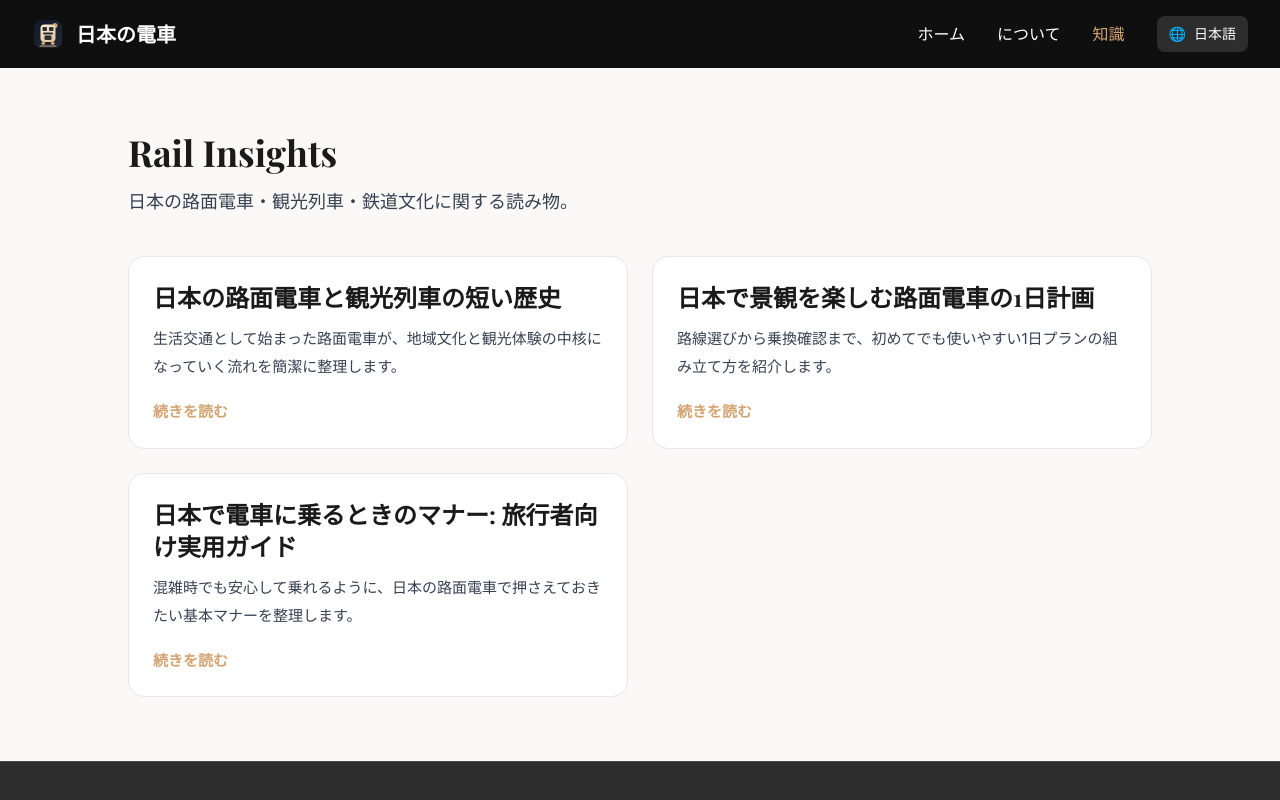
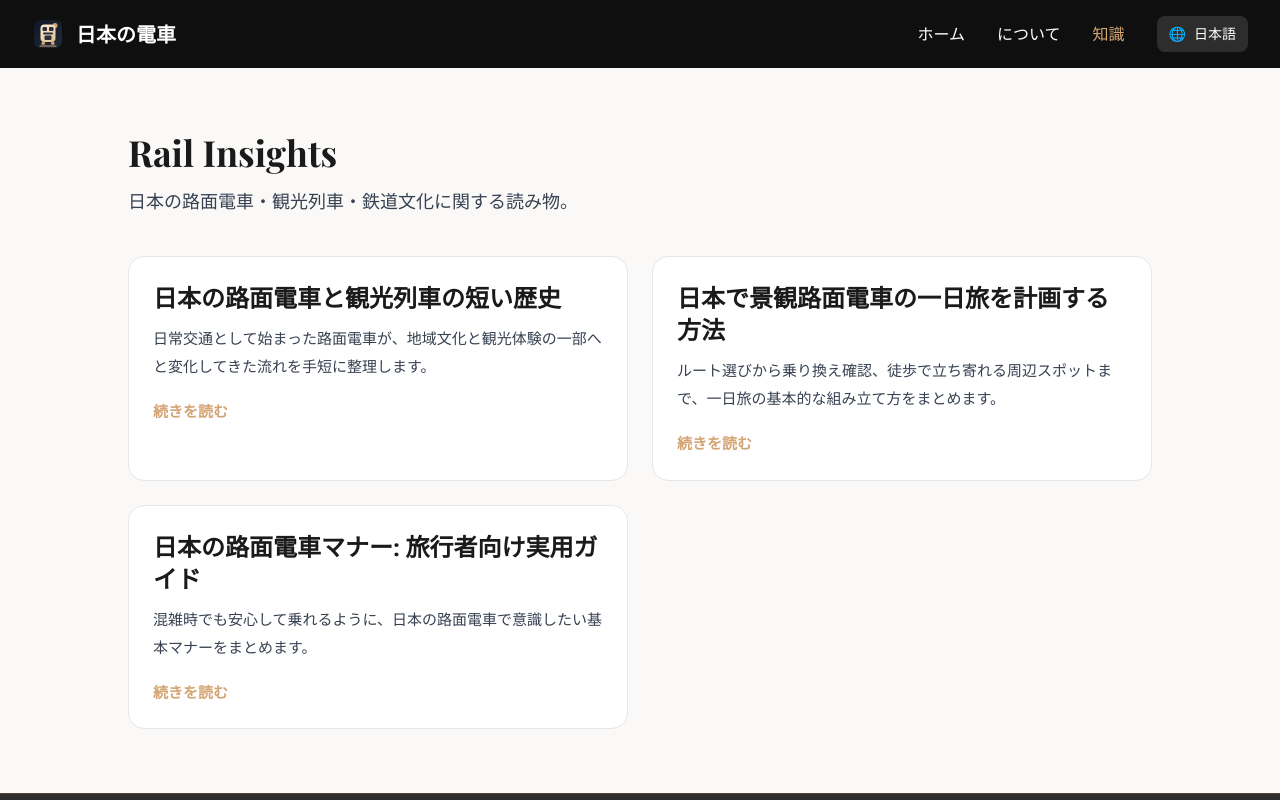
Before and after one commit to shinnflove79/japan-tram-tours-28f, a Vue app: page /ja/insights in a window 1280 px wide. Shown: the top 800 px of the page. Built offline with nearby package versions, Linux system fonts and the light colour scheme.

Commit message:
Fix localized insight content encoding

```diff
--- a/src/data/insights.ts
+++ b/src/data/insights.ts
@@ -45,40 +45,40 @@ export const insights: InsightArticle[] = [
       ja: {
         title: '日本の路面電車と観光列車の短い歴史',
         excerpt:
-          '生活交通として始まった路面電車が、地域文化と観光体験の中核になっていく流れを簡潔に整理します。',
+          '日常交通として始まった路面電車が、地域文化と観光体験の一部へと変化してきた流れを手短に整理します。',
         intro:
-          '日本の鉄道文化は、日常交通としての路面電車と、体験価値を重視した観光列車の両方で成り立っています。',
-        sec1Title: '生活交通から地域文化へ',
+          '日本の鉄道文化には、実用的な都市型路面電車と、体験重視の観光列車の両方が含まれています。',
+        sec1Title: '日常の交通から地域文化へ',
         sec1Body:
-          '多くの路面電車は都市交通として始まり、時代の変化を経て、現在は地域の象徴として観光価値も高めています。',
-        sec2Title: '今も重要な理由',
+          '多くの路面電車は都市交通として始まりましたが、時代の変化を経て、現在では地域の象徴や観光資源としての価値も高まっています。',
+        sec2Title: '今も重要である理由',
         sec2Items: [
-          '歴史ある車両や駅周辺の景観を残している。',
-          '高速移動では見えにくい地域の日常をつないでいる。',
-          '季節の旅や地域観光を支える基盤になっている。',
+          '歴史ある車両や駅周辺の景観を残していること。',
+          '高速移動では見えにくい地域の日常に触れられること。',
+          '季節の風景と結びついた地域観光を支えていること。',
         ],
         sec3Title: '訪問前の確認',
         sec3Body:
-          '運賃・時刻・予約条件は変わるため、最終判断は必ず運行会社の公式案内で確認してください。',
+          '時刻、予約条件、運賃は変更されることがあるため、最終判断は各運行会社の公式案内で確認してください。',
       },
       'zh-TW': {
-        title: '日本路面電車與觀光列車的簡史',
+        title: '日本路面電車與觀光列車的簡短歷史',
         excerpt:
-          '快速理解日本路面電車如何從城市交通，轉變為在地文化與觀光體驗的重要元素。',
+          '快速了解日本的路面電車如何從日常交通，逐漸成為地方文化與觀光體驗的重要元素。',
         intro:
-          '日本鐵道文化同時包含日常通勤導向的路面電車，以及重視旅遊體驗的觀光列車。',
-        sec1Title: '從生活交通到地方文化',
+          '日本的鐵道文化同時包含實用導向的城市路面電車，以及重視旅遊體驗的觀光列車。',
+        sec1Title: '從日常交通到地方文化',
         sec1Body:
-          '許多路面電車最初是城市基礎交通，隨著城市發展，有些路線退場，留下來的路線逐漸成為地方文化象徵。',
+          '許多路面電車最初是城市基礎交通，隨著城市發展與路線更替，留下來的系統逐漸成為地方文化與觀光象徵。',
         sec2Title: '為什麼現在仍然重要',
         sec2Items: [
           '保留歷史車輛、車站與街景脈絡。',
-          '連結高速移動難以覆蓋的在地生活區。',
+          '補上高速交通難以覆蓋的在地生活視角。',
           '支撐地方觀光，尤其是季節型景觀旅行。',
         ],
-        sec3Title: '出發前建議',
+        sec3Title: '出發前提醒',
         sec3Body:
-          '時刻、票價與預約規則可能調整，出發前請以各營運公司官方公告為準。',
+          '時刻、票價與預約規則可能調整，出發前請以各營運公司的官方公告為準。',
       },
     },
   },
@@ -106,42 +106,42 @@ export const insights: InsightArticle[] = [
           'Use this site for overview, then finalize with official operator notices to avoid outdated schedule or booking information.',
       },
       ja: {
-        title: '日本で景観を楽しむ路面電車の1日計画',
+        title: '日本で景観路面電車の一日旅を計画する方法',
         excerpt:
-          '路線選びから乗換確認まで、初めてでも使いやすい1日プランの組み立て方を紹介します。',
+          'ルート選びから乗り換え確認、徒歩で立ち寄れる周辺スポットまで、一日旅の基本的な組み立て方をまとめます。',
         intro:
-          '満足度の高い路面電車旅は、路線の個性・乗換のしやすさ・沿線散策の組み合わせで決まります。',
+          '満足度の高い路面電車旅は、路線の個性、乗り換えやすさ、周辺散策のしやすさのバランスで決まります。',
         sec1Title: 'テーマを一つ決める',
         sec1Body:
-          '海沿い、歴史街区、山あい、レトロ市街地など、その日のテーマを先に決めると動線が組みやすくなります。',
-        sec2Title: '実用チェックリスト',
+          '海沿い、歴史地区、山の景色、レトロな街並みなど、その日の軸を先に決めると行程が整理しやすくなります。',
+        sec2Title: '基本のチェックリスト',
         sec2Items: [
-          '始発・終電と区間運休情報を確認する。',
-          '主要乗換駅と代替ルートを保存しておく。',
-          '天気と日没時刻を見て撮影時間を調整する。',
+          '始発と終電、運行間隔を確認する。',
+          '主要な乗換駅と代替ルートを控えておく。',
+          '天気と日没時刻を見て、撮影しやすい時間帯を決める。',
         ],
-        sec3Title: '運用ルール',
+        sec3Title: '実践のコツ',
         sec3Body:
-          '当サイトで候補を絞り、予約・運休・料金の最終確認は各社公式サイトで行うのが安全です。',
+          'このサイトで全体像を掴み、最終的な時刻や予約情報は公式サイトで確定するのが安全です。',
       },
       'zh-TW': {
         title: '如何規劃日本路面電車景觀一日行程',
         excerpt:
-          '從主題選線、轉乘安排到拍攝時段，一次整理適合新手的路面電車一日規劃方式。',
+          '從選路線、安排轉乘到安排行走與拍照節奏，一次整理適合新手的一日規劃方式。',
         intro:
-          '要讓一天的電車旅行更順，關鍵在於主題明確、轉乘清楚、沿線可步行探索。',
+          '要讓一整天的電車旅程更順，關鍵在於主題明確、轉乘清楚、沿線步行探索方便。',
         sec1Title: '先決定一個主題',
         sec1Body:
-          '可以從海景、歷史街區、山線景觀或復古市街擇一，先定主題會讓整體路線更聚焦。',
+          '可以從海景、歷史街區、山線景觀或復古城市街道中擇一，先定主題會讓整體安排更聚焦。',
         sec2Title: '實用檢查清單',
         sec2Items: [
           '確認營運時段與首末班資訊。',
           '記下主要轉乘站與備用替代路線。',
-          '依天氣與日照安排拍攝時段。',
+          '依天氣與日照安排拍照時間。',
         ],
         sec3Title: '建議做法',
         sec3Body:
-          '先用本站做初步比較，最終仍請回到官方網站確認最新時刻、票價與預約條件。',
+          '先用本站做初步比較，最後仍請回到官方網站確認最新時刻、票價與預約條件。',
       },
     },
   },
@@ -169,42 +169,42 @@ export const insights: InsightArticle[] = [
           'Check the payment method (front exit or rear exit differs by operator), move toward the door before your stop, and avoid rushing at the last second.',
       },
       ja: {
-        title: '日本で電車に乗るときのマナー: 旅行者向け実用ガイド',
+        title: '日本の路面電車マナー: 旅行者向け実用ガイド',
         excerpt:
-          '混雑時でも安心して乗れるように、日本の路面電車で押さえておきたい基本マナーを整理します。',
+          '混雑時でも安心して乗れるように、日本の路面電車で意識したい基本マナーをまとめます。',
         intro:
-          '日本の電車は静かで効率的に運行されています。基本的なマナーを守ることで、自分も周囲も快適に移動できます。',
+          '日本の路面電車は静かで効率的に運行されています。基本的なマナーを守るだけで、自分も周囲も快適に移動できます。',
         sec1Title: '乗車前のポイント',
         sec1Body:
-          '乗車位置の表示に沿って整列し、降車客を先に通しましょう。ICカードや運賃は事前に準備しておくとスムーズです。',
+          '待機位置の表示に沿って並び、降車客を先に通し、ICカードや運賃は事前に準備しておくとスムーズです。',
         sec2Title: '車内での配慮',
         sec2Items: [
-          '通話は控え、可能な限りマナーモードを利用する。',
-          '混雑時はリュックを前に抱えるか、低い位置で持つ。',
-          '優先席付近では高齢者・障がいのある方・小さな子ども連れに配慮する。',
+          '通話は控え、可能な限りサイレントモードを使う。',
+          '混雑時はリュックを前に抱えるか低い位置で持つ。',
+          '優先席付近では高齢者、障害のある方、小さな子ども連れに配慮する。',
         ],
         sec3Title: '降車と支払い',
         sec3Body:
-          '支払い位置や降車ドアは事業者で異なるため、案内表示を確認してください。降りる駅の少し前から出口付近へ移動すると安全です。',
+          '支払い位置や降車ドアは事業者ごとに異なるため、案内表示を確認してください。降りる少し前から出口付近へ移動すると安全です。',
       },
       'zh-TW': {
         title: '日本搭乘電車禮儀: 旅客實用指南',
         excerpt:
-          '整理日本搭乘路面電車時最常見的禮儀重點，讓你在尖峰時段也能從容搭乘。',
+          '整理日本搭乘路面電車時最常見的基本禮儀，讓你在尖峰時段也能更從容搭乘。',
         intro:
-          '日本電車整體節奏安靜且有效率。只要掌握幾個基本禮儀，就能讓自己與其他乘客都更舒適。',
+          '日本的路面電車多半安靜且有效率。只要掌握幾個基本禮儀，就能讓自己和其他乘客都更舒適。',
         sec1Title: '上車前要點',
         sec1Body:
-          '依地面標示排隊、先讓下車乘客通過，並提前準備好 IC 卡或車資，避免在車門口停留過久。',
+          '依地面標示排隊，先讓下車乘客通過，並提前準備好 IC 卡或車資，避免堵住車門。',
         sec2Title: '車內禮儀',
         sec2Items: [
-          '盡量避免通話，建議將手機調為靜音模式。',
-          '尖峰時段背包改為前背或手提，減少佔用空間。',
-          '在博愛座附近留意高齡者、行動不便者與帶小孩乘客的需求。',
+          '盡量避免通話，並將手機設為靜音模式。',
+          '尖峰時段背包改背前方或手提，減少佔用空間。',
+          '在博愛座附近留意高齡者、行動不便者與帶小孩的乘客需求。',
         ],
         sec3Title: '下車與付款',
         sec3Body:
-          '不同路線的上下車門與付款方式可能不同，請依車內指示操作。接近目的站時提前移動到出口，避免臨停急衝。',
+          '不同路線的上下車門與付款方式可能不同，請依車內指示操作。接近目的站時提前移動到出口，可避免臨停急走。',
       },
     },
   },
```
